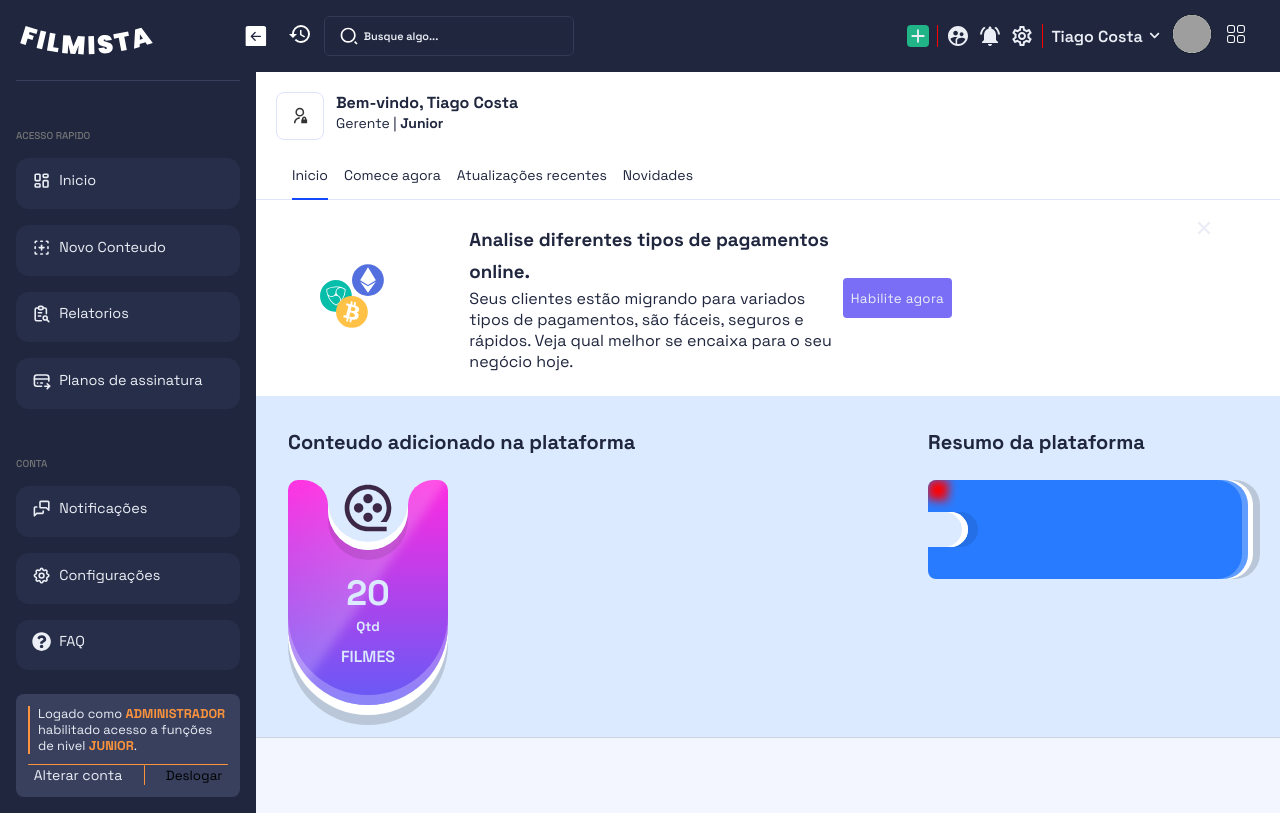
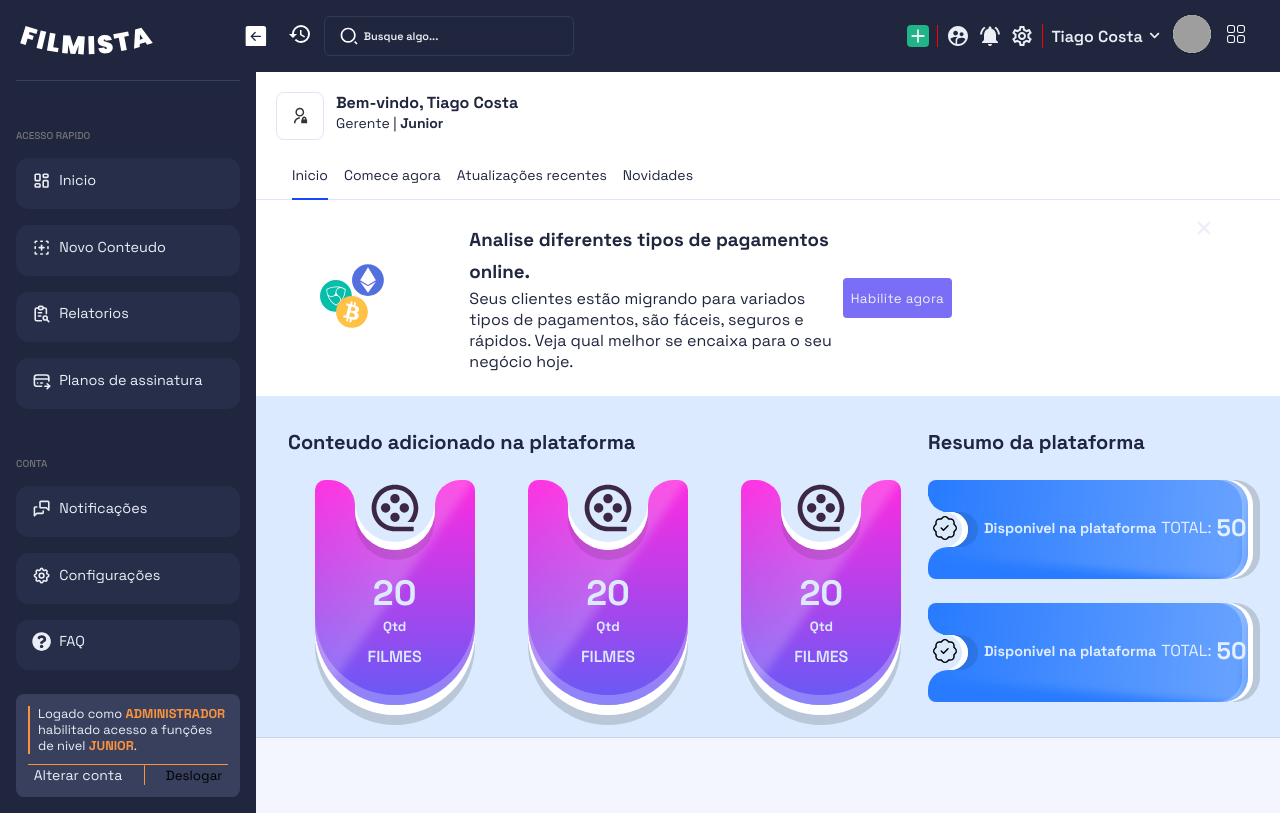
Before and after one commit to kostiago/filmista, a Next.js app in the folder client-web/: page /dashboard/home/overview in a window 1280 px wide. Built offline with nearby package versions, Linux system fonts and the light colour scheme; grey boxes are pictures that could not be loaded.

Commit message:
feat: cards

```diff
--- a/client-web/src/components/back-office/Dashboard/HomeDashboard/Overview/DashboardOverview.tsx
+++ b/client-web/src/components/back-office/Dashboard/HomeDashboard/Overview/DashboardOverview.tsx
@@ -2,12 +2,15 @@ import styles from "./dashboardOverview.module.scss";
 import { TfiVideoCamera } from "react-icons/tfi";
 import { TbMovie } from "react-icons/tb";
 import Card from "@/components/card/Card";
+import { BsPatchCheck } from "react-icons/bs";
 const DashboardOverview = () => {
   return (
     <section className={styles.container}>
       <div className={styles.content}>
         <h2>Conteudo adicionado na plataforma</h2>
         <div className={styles.cardContainer}>
+          <Card />
+          <Card />
           <Card />
         </div>
       </div>
@@ -16,8 +19,26 @@ const DashboardOverview = () => {
         <h2>Resumo da plataforma</h2>
 
         <div className={styles.card}>
-          <div className={styles.cardIcon}></div>
-          <div className={styles.cardContent}></div>
+          <div className={styles.cardIcon}>
+            <BsPatchCheck />
+          </div>
+          <div className={styles.cardContent}>
+            <h4>Disponivel na plataforma</h4>
+            <small>
+              TOTAL: <h4>50</h4>
+            </small>
+          </div>
+        </div>
+        <div className={styles.card}>
+          <div className={styles.cardIcon}>
+            <BsPatchCheck />
+          </div>
+          <div className={styles.cardContent}>
+            <h4>Disponivel na plataforma</h4>
+            <small>
+              TOTAL: <h4>50</h4>
+            </small>
+          </div>
         </div>
       </div>
     </section>
--- a/client-web/src/components/back-office/Dashboard/HomeDashboard/Overview/dashboardOverview.module.scss
+++ b/client-web/src/components/back-office/Dashboard/HomeDashboard/Overview/dashboardOverview.module.scss
@@ -15,7 +15,7 @@
     }
     .cardContainer {
       display: grid;
-      grid-template-columns: repeat(4, minmax(0, 1fr));
+      grid-template-columns: repeat(3, minmax(0, 1fr));
     }
   }
   .summary {
@@ -74,15 +74,68 @@
         border-bottom-right-radius: 25px;
         border-top-right-radius: 25px;
         box-shadow: 10px 0 0 rgba(0, 0, 0, 0.1), inset -6px 0 0 #fff;
+        display: flex;
+        justify-content: center;
+
+        svg {
+          font-size: 1.5rem;
+          color: #000;
+          top: 4px;
+          left: 5px;
+          position: absolute;
+          z-index: 10000;
+        }
+
+        &::before {
+          content: "";
+          position: absolute;
+          top: -20px;
+          left: 0;
+          width: 20px;
+          height: 20px;
+          border-bottom-left-radius: 50px;
+          background: transparent;
+          box-shadow: -10px 9px 0 5px #dbeafe;
+        }
+        &::after {
+          content: "";
+          position: absolute;
+          top: 35px;
+          right: 20px;
+          width: 20px;
+          height: 20px;
+          border-top-left-radius: 50px;
+          background: transparent;
+          box-shadow: -5px -5px 0 5px #dbeafe;
+        }
       }
 
-      &::before {
-        content: "";
-        position: absolute;
-        top: 0;
-        width: 20px;
-        height: 20px;
-        background: red;
+      .cardContent {
+        padding-left: 1rem;
+        display: flex;
+        align-items: center;
+        text-align: center;
+        justify-content: space-between;
+
+        h4 {
+          font-size: 0.9rem;
+        }
+
+        small {
+          margin: 0 0 0 5px;
+          display: flex;
+          align-items: center;
+          font-size: 1rem;
+
+          h4 {
+            margin: 0 0 0 5px; // Ajuste o espaçamento conforme necessário
+            font-size: 1.5rem;
+          }
+        }
+      }
+      &:hover {
+        background: linear-gradient(to right, #ffec61, #f321d7);
+        cursor: pointer;
       }
     }
   }
--- a/client-web/src/components/card/card.module.scss
+++ b/client-web/src/components/card/card.module.scss
@@ -62,6 +62,7 @@
         position: relative;
         z-index: 1000;
       }
+
       &::before {
         content: "";
         position: absolute;
```
